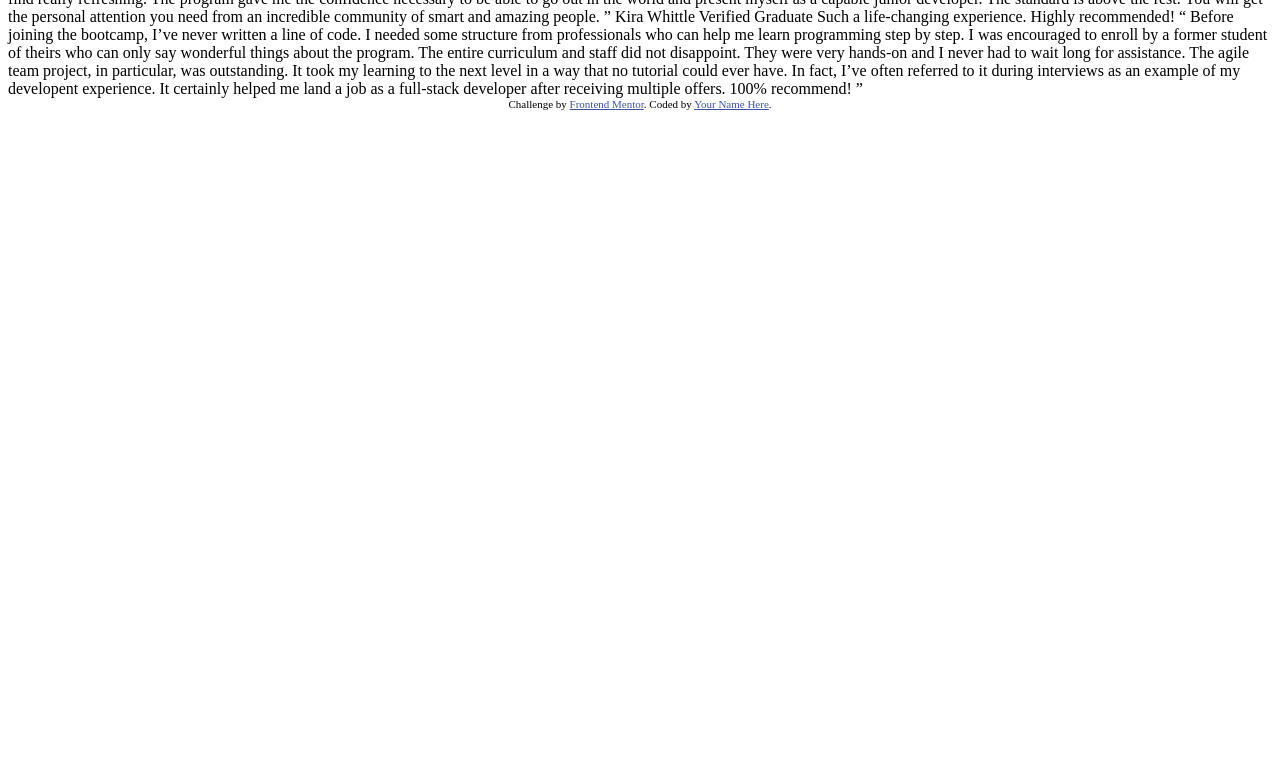
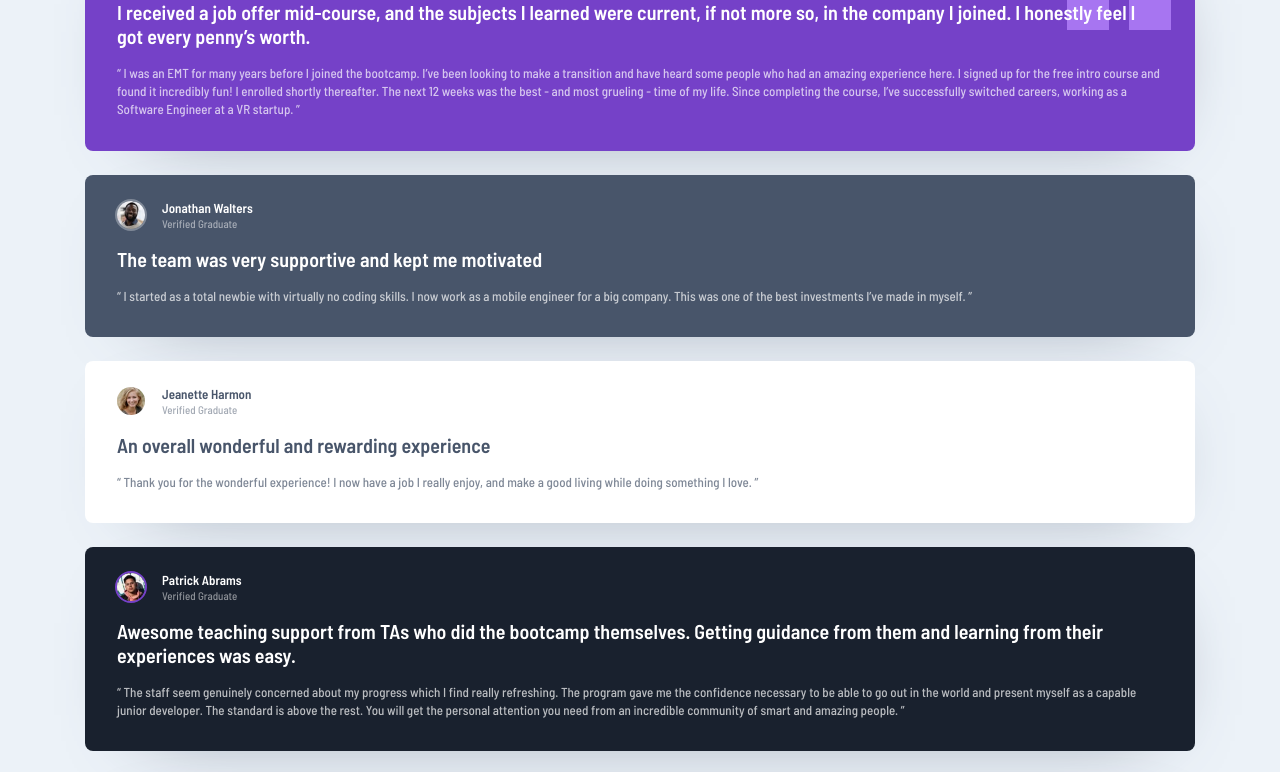
Before and after one commit to gilsonnunesfilho/fm-testimonials-grid-section, a plain HTML site: page index.html in a window 1280 px wide. Shown: the part 144-916 px from the top of the page. Before the commit the page ends 800 px from the top, so only its background shows below. Drawn offline with Linux system fonts and the light colour scheme.

Commit message:
solution

```diff
--- /dev/null
+++ b/css/main.scss
@@ -0,0 +1,5 @@
+@import 'modules/_colors';
+@import 'modules/_global';
+@import 'modules/_preview';
+@import 'modules/_testimonials';
+@import 'modules/_testimonial';
--- /dev/null
+++ b/css/modules/_colors.scss
@@ -0,0 +1,8 @@
+:root {
+  --moderate-violet: hsl(263, 55%, 52%);
+  --very-dark-grayish-blue: hsl(217, 19%, 35%);
+  --very-dark-blackish-blue: hsl(219, 29%, 14%);
+  --white: hsl(0, 0%, 100%);
+  --light-gray: hsl(0, 0%, 81%);
+  --light-grayish-blue: hsl(210, 46%, 95%);
+}
--- /dev/null
+++ b/css/modules/_global.scss
@@ -0,0 +1,16 @@
+*,
+*::before,
+*::after {
+  box-sizing: border-box;
+}
+
+body {
+  min-height: 100%;
+  margin: 0;
+  background-color: var(--light-grayish-blue);
+}
+
+html {
+  height: 100%;
+  font-family: 'Barlow Semi Condensed', sans-serif;
+}
--- /dev/null
+++ b/css/modules/_testimonial.scss
@@ -0,0 +1,83 @@
+.testimonial {
+  background-color: var(--white);
+  color: var(--very-dark-grayish-blue);
+  border-radius: 0.5rem;
+  padding: 1.5rem 2rem;
+  box-shadow: 0.5rem 1.25rem 5rem -3.5rem var(--very-dark-grayish-blue);
+}
+
+.testimonial:nth-of-type(1) {
+  grid-column: span 2;
+  background-color: var(--moderate-violet);
+  color: var(--white);
+  background-image: url('../../images/bg-pattern-quotation.svg');
+  background-repeat: no-repeat;
+  background-position: top right 1.5rem;
+  @media (min-width: 1440px) {
+    background-position: top right 5rem;
+  }
+}
+
+.testimonial:nth-of-type(2) {
+  background-color: var(--very-dark-grayish-blue);
+  color: var(--white);
+}
+
+.testimonial:nth-of-type(4) {
+  grid-column: span 2;
+  background-color: var(--very-dark-blackish-blue);
+  color: var(--white);
+  .testimonial-avatar {
+    border-color: var(--moderate-violet);
+  }
+}
+
+.testimonial:nth-of-type(5) {
+  grid-column: 4;
+  grid-row: 1 / span 2;
+}
+
+.testimonial-meta {
+  display: grid;
+  grid-template-columns: auto 1fr;
+  grid-column-gap: 0.9375rem;
+}
+
+.testimonial-avatar {
+  width: 2rem;
+  border-radius: 9999px;
+  border: 2px solid rgba(255, 255, 255, 0.3);
+  margin-left: -2px;
+  grid-row: span 2;
+}
+
+.testimonial-author {
+  margin: 0;
+  font-size: 0.8125rem;
+  line-height: 1.125rem;
+  font-weight: 600;
+}
+
+.testimonial-verified {
+  margin: 0;
+  font-size: 0.6875rem;
+  line-height: 0.75rem;
+  opacity: 0.5;
+}
+
+.testimonial-intro {
+  font-size: 1.25rem;
+  letter-spacing: 0.002em;
+  line-height: 1.2;
+  margin-block-start: 1rem;
+  margin-block-end: 1rem;
+}
+
+.testimonial-quote {
+  margin: 0;
+  font-size: 0.8125rem;
+  letter-spacing: 0.002em;
+  line-height: 1.1375rem;
+  padding-block-end: 0.5rem;
+  opacity: 0.7;
+}
--- /dev/null
+++ b/css/modules/_testimonials.scss
@@ -0,0 +1,32 @@
+.view {
+  width: 100%;
+  min-height: 100vh;
+  display: flex;
+  flex-direction: column;
+  justify-content: center;
+  align-items: center;
+}
+
+.testimonials {
+  margin: 0;
+  padding-inline-start: 0;
+  list-style: none;
+  width: 100%;
+  max-width: 1158px;
+  padding: 4.5rem 1.5rem;
+}
+
+@media (max-width: 1439px) {
+  .testimonials > * + * {
+    margin-top: 1.5rem;
+  }
+}
+
+@media (min-width: 1440px) {
+  .testimonials {
+    display: grid;
+    grid-template-columns: repeat(auto-fit, minmax(250px, 1fr));
+    grid-template-rows: auto;
+    gap: 1.5rem 1.875rem;
+  }
+}
--- a/index.html
+++ b/index.html
@@ -1,76 +1,87 @@
 <!DOCTYPE html>
 <html lang="en">
   <head>
-  <meta charset="UTF-8">
-  <meta name="viewport" content="width=device-width, initial-scale=1.0"> <!-- displays site properly based on user's device -->
-
-  <link rel="icon" type="image/png" sizes="32x32" href="./images/favicon-32x32.png">
+    <meta charset="UTF-8" />
+    <meta name="viewport" content="width=device-width, initial-scale=1.0" />
 
     <title>Frontend Mentor | [Challenge Name Here]</title>
 
-  <!-- Feel free to remove these styles or customise in your own stylesheet 👍 -->
-  <style>
-    .attribution { font-size: 11px; text-align: center; }
-    .attribution a { color: hsl(228, 45%, 44%); }
+    <link
+      rel="icon"
+      type="image/png"
+      sizes="32x32"
+      href="./images/favicon-32x32.png"
+    />
+    <link rel="stylesheet" href="css/main.css" />
+    <link rel="preconnect" href="https://fonts.gstatic.com" />
+    <link
+      href="https://fonts.googleapis.com/css2?family=Barlow+Semi+Condensed:wght@500;600&display=swap"
+      rel="stylesheet"
+    />
+
     </style>
   </head>
   <body>
-  Daniel Clifford
-  Verified Graduate
+    <!-- <div class="preview"></div> -->
+    <div class="view">
+      <ul class="testimonials">
+        <li class="testimonial">
+          <header class="testimonial-meta">
+            <img class="testimonial-avatar" src="images/image-daniel.jpg" alt="Daniel Clifford">
+            <p class="testimonial-author">Daniel Clifford</p>
+            <p class="testimonial-verified">Verified Graduate</p>
+          </header>
+          <h3 class="testimonial-intro">I received a job offer mid-course, and the subjects I learned were current, if not more so, in the company I joined. I honestly feel I got every penny’s worth.</h3>
+          <blockquote class="testimonial-quote">
+            “ I was an EMT for many years before I joined the bootcamp. I’ve been looking to make a transition and have heard some people who had an amazing experience here. I signed up for the free intro course and found it incredibly fun! I enrolled shortly thereafter. The next 12 weeks was the best - and most grueling - time of my life. Since completing the course, I’ve successfully switched careers, working as a Software Engineer at a VR startup. ”
+          </blockquote>
+        </li>
+        <li class="testimonial">
+          <header class="testimonial-meta">
+            <img class="testimonial-avatar" src="images/image-jonathan.jpg" alt="Jonathan Walters">
+            <p class="testimonial-author">Jonathan Walters</p>
+            <p class="testimonial-verified">Verified Graduate</p>
+          </header>
+          <h3 class="testimonial-intro">The team was very supportive and kept me motivated</h3>
+          <blockquote class="testimonial-quote">
+            “ I started as a total newbie with virtually no coding skills. I now work as a mobile engineer for a big company. This was one of the best investments I’ve made in myself. ”
+          </blockquote>
+        </li>
 
-  I received a job offer mid-course, and the subjects I learned were current, if not more so,
-  in the company I joined. I honestly feel I got every penny’s worth.
-
-  “ I was an EMT for many years before I joined the bootcamp. I’ve been looking to make a
-  transition and have heard some people who had an amazing experience here. I signed up
-  for the free intro course and found it incredibly fun! I enrolled shortly thereafter.
-  The next 12 weeks was the best - and most grueling - time of my life. Since completing
-  the course, I’ve successfully switched careers, working as a Software Engineer at a VR startup. ”
-
-  Jonathan Walters
-  Verified Graduate
-
-  The team was very supportive and kept me motivated
-
-  “ I started as a total newbie with virtually no coding skills. I now work as a mobile engineer
-  for a big company. This was one of the best investments I’ve made in myself. ”
-
-  Jeanette Harmon
-  Verified Graduate
-
-  An overall wonderful and rewarding experience
-
-  “ Thank you for the wonderful experience! I now have a job I really enjoy, and make a good living
-  while doing something I love. ”
-
-  Patrick Abrams
-  Verified Graduate
-
-  Awesome teaching support from TAs who did the bootcamp themselves. Getting guidance from them and
-  learning from their experiences was easy.
-
-  “ The staff seem genuinely concerned about my progress which I find really refreshing. The program
-  gave me the confidence necessary to be able to go out in the world and present myself as a capable
-  junior developer. The standard is above the rest. You will get the personal attention you need from
-  an incredible community of smart and amazing people. ”
-
-  Kira Whittle
-  Verified Graduate
-
-  Such a life-changing experience. Highly recommended!
-
-  “ Before joining the bootcamp, I’ve never written a line of code. I needed some structure from
-  professionals who can help me learn programming step by step. I was encouraged to enroll by a former
-  student of theirs who can only say wonderful things about the program. The entire curriculum and staff
-  did not disappoint. They were very hands-on and I never had to wait long for assistance. The agile team
-  project, in particular, was outstanding. It took my learning to the next level in a way that no tutorial
-  could ever have. In fact, I’ve often referred to it during interviews as an example of my developent
-  experience. It certainly helped me land a job as a full-stack developer after receiving multiple offers.
-  100% recommend! ”
-
-  <div class="attribution">
-    Challenge by <a href="https://www.frontendmentor.io?ref=challenge" target="_blank">Frontend Mentor</a>.
-    Coded by <a href="#">Your Name Here</a>.
+        </li>
+        <li class="testimonial">
+          <header class="testimonial-meta">
+            <img class="testimonial-avatar" src="images/image-jeanette.jpg" alt="Jeanette Harmon">
+            <p class="testimonial-author">Jeanette Harmon</p>
+            <p class="testimonial-verified">Verified Graduate</p>
+          </header>
+          <h3 class="testimonial-intro">An overall wonderful and rewarding experience</h3>
+          <blockquote class="testimonial-quote">
+            “ Thank you for the wonderful experience! I now have a job I really enjoy, and make a good living while doing something I love. ”
+          </blockquote>
+        </li>
+        <li class="testimonial">
+          <header class="testimonial-meta">
+            <img class="testimonial-avatar" src="images/image-patrick.jpg" alt="Patrick Abrams">
+            <p class="testimonial-author">Patrick Abrams</p>
+            <p class="testimonial-verified">Verified Graduate</p>
+          </header>
+          <h3 class="testimonial-intro">Awesome teaching support from TAs who did the bootcamp themselves. Getting guidance from them and learning from their experiences was easy.</h3>
+          <blockquote class="testimonial-quote">
+            “ The staff seem genuinely concerned about my progress which I find really refreshing. The program gave me the confidence necessary to be able to go out in the world and present myself as a capable junior developer. The standard is above the rest. You will get the personal attention you need from an incredible community of smart and amazing people. ”
+          </blockquote>
+        </li>
+        <li class="testimonial">
+          <header class="testimonial-meta">
+            <img class="testimonial-avatar" src="images/image-kira.jpg" alt="Kira Whittle">
+            <p class="testimonial-author">Kira Whittle</p>
+            <p class="testimonial-verified">Verified Graduate</p>
+          </header>
+          <h3 class="testimonial-intro">Such a life-changing experience. Highly recommended!</h3>
+          <blockquote class="testimonial-quote">
+            “ Before joining the bootcamp, I’ve never written a line of code. I needed some structure from professionals who can help me learn programming step by step. I was encouraged to enroll by a former student of theirs who can only say wonderful things about the program. The entire curriculum and staff did not disappoint. They were very hands-on and I never had to wait long for assistance. The agile team project, in particular, was outstanding. It took my learning to the next level in a way that no tutorial could ever have. In fact, I’ve often referred to it during interviews as an example of my developent experience. It certainly helped me land a job as a full-stack developer after receiving multiple offers. 100% recommend! ”
+          </blockquote>
+      </ul>
     </div>
   </body>
 </html>
```
Also changed, not shown: css/main.css (added), 2 other files. Lines whose indentation alone changed are shown as unchanged.
